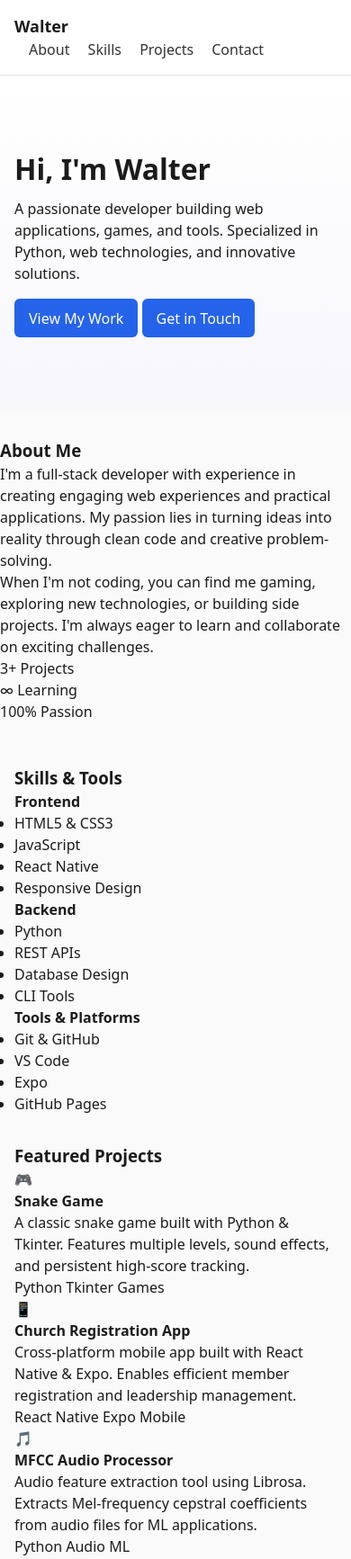
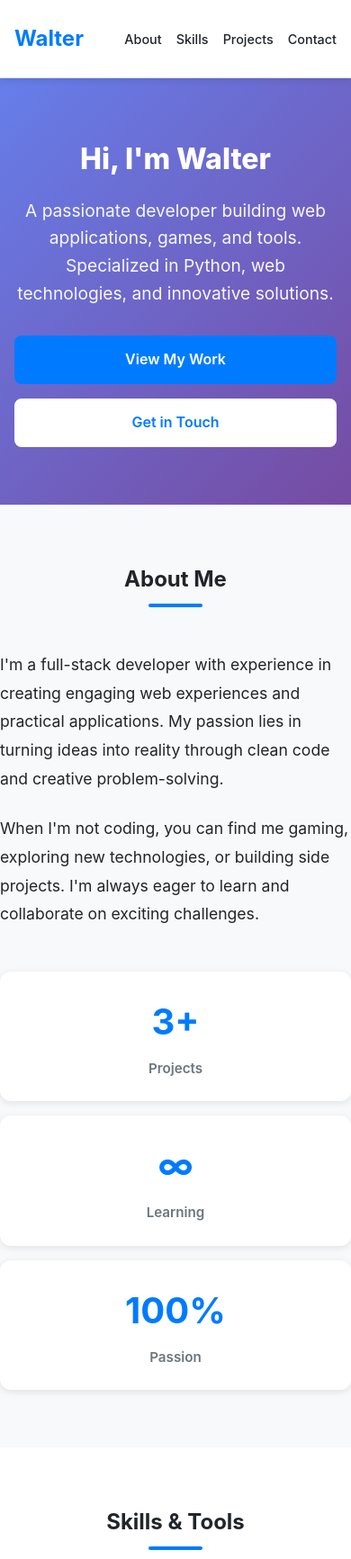
Before and after one commit to walteropp/My-first-site-, a plain HTML site: page index.html in a window 390 px wide. Shown: the top 1733 px of the page at 90% size. Drawn offline with Linux system fonts and the light colour scheme.

Commit message:
Update styles.css - Professional portfolio redesign

```diff
--- a/styles.css
+++ b/styles.css
@@ -1,39 +1,474 @@
+/* CSS Variables */
+:root {
+  --primary: #007bff;
+  --primary-dark: #0056b3;
+  --secondary: #6c757d;
+  --success: #28a745;
+  --danger: #dc3545;
+  --light: #f8f9fa;
+  --dark: #212529;
+  --white: #ffffff;
+  --border: #dee2e6;
+  --shadow: 0 2px 8px rgba(0, 0, 0, 0.1);
+  --shadow-lg: 0 4px 16px rgba(0, 0, 0, 0.15);
+}
+
 /* Basic reset */
-*{box-sizing:border-box;margin:0;padding:0}
-html,body{height:100%}
-body{font-family:system-ui,-apple-system,Segoe UI,Roboto,'"Helvetica Neue"',Arial;line-height:1.5;color:#1b1b1b;background:#fafafa}
-.container{max-width:1000px;margin:0 auto;padding:1rem}
+* {
+  box-sizing: border-box;
+  margin: 0;
+  padding: 0;
+}
+
+html, body {
+  height: 100%;
+}
+
+body {
+  font-family: -apple-system, BlinkMacSystemFont, 'Segoe UI', 'Roboto', 'Oxygen', 'Ubuntu', 'Cantarell', 'Fira Sans', 'Droid Sans', 'Helvetica Neue', sans-serif;
+  line-height: 1.6;
+  color: var(--dark);
+  background: var(--white);
+}
+
+.container {
+  max-width: 1200px;
+  margin: 0 auto;
+  padding: 0 1rem;
+}
 
 /* Header */
-.site-header{background:#fff;border-bottom:1px solid #e6e6e6}
-.site-header .container{display:flex;align-items:center;justify-content:space-between;padding:1rem}
-.site-title{font-size:1.125rem}
-.nav a{margin-left:1rem;color:#333;text-decoration:none}
-.nav a:hover{text-decoration:underline}
+.site-header {
+  background: var(--white);
+  border-bottom: 1px solid var(--border);
+  position: sticky;
+  top: 0;
+  z-index: 100;
+  box-shadow: var(--shadow);
+}
+
+.header-content {
+  display: flex;
+  align-items: center;
+  justify-content: space-between;
+  padding: 1.5rem 0;
+}
+
+.site-title {
+  font-size: 1.5rem;
+  font-weight: 700;
+  color: var(--primary);
+}
+
+.nav {
+  display: flex;
+  gap: 2rem;
+}
+
+.nav a {
+  color: var(--dark);
+  text-decoration: none;
+  font-weight: 500;
+  transition: color 0.3s ease;
+}
+
+.nav a:hover {
+  color: var(--primary);
+}
 
 /* Hero */
-.hero{padding:4rem 0;background:linear-gradient(180deg,#fff,#f7f7fc)}
-.hero h2{font-size:2rem;margin-bottom:.5rem}
-.btn{display:inline-block;margin-top:1rem;padding:.6rem 1rem;background:#2563eb;color:#fff;border-radius:6px;text-decoration:none}
+.hero {
+  padding: 6rem 0;
+  background: linear-gradient(135deg, #667eea 0%, #764ba2 100%);
+  color: var(--white);
+  text-align: center;
+}
 
-/* Features */
-.features .grid{display:grid;gap:1rem;grid-template-columns:repeat(auto-fit,minmax(200px,1fr));margin-top:1rem}
-.features article{background:#fff;border:1px solid #eee;padding:1rem;border-radius:8px}
+.hero-content {
+  max-width: 700px;
+  margin: 0 auto;
+}
 
-.about,.contact{padding:2rem 0}
+.hero h2 {
+  font-size: 3rem;
+  margin-bottom: 1rem;
+  font-weight: 800;
+}
+
+.hero p {
+  font-size: 1.2rem;
+  margin-bottom: 2rem;
+  opacity: 0.95;
+}
+
+.hero-buttons {
+  display: flex;
+  gap: 1rem;
+  justify-content: center;
+  flex-wrap: wrap;
+}
+
+/* Buttons */
+.btn {
+  display: inline-block;
+  padding: 0.75rem 1.5rem;
+  border-radius: 8px;
+  text-decoration: none;
+  font-weight: 600;
+  transition: all 0.3s ease;
+  border: 2px solid transparent;
+  cursor: pointer;
+  font-size: 1rem;
+}
+
+.btn-primary {
+  background: var(--primary);
+  color: var(--white);
+}
+
+.btn-primary:hover {
+  background: var(--primary-dark);
+  transform: translateY(-2px);
+  box-shadow: var(--shadow-lg);
+}
+
+.btn-secondary {
+  background: var(--white);
+  color: var(--primary);
+  border-color: var(--white);
+}
+
+.btn-secondary:hover {
+  background: var(--light);
+  transform: translateY(-2px);
+}
+
+/* Section Headers */
+.section-header {
+  text-align: center;
+  margin-bottom: 3rem;
+}
+
+.section-header h3 {
+  font-size: 2rem;
+  margin-bottom: 0.5rem;
+  color: var(--dark);
+}
+
+.underline {
+  width: 60px;
+  height: 4px;
+  background: var(--primary);
+  margin: 0.5rem auto 0;
+  border-radius: 2px;
+}
+
+/* About Section */
+.about {
+  padding: 4rem 0;
+  background: var(--light);
+}
+
+.about-content p {
+  font-size: 1.1rem;
+  margin-bottom: 1.5rem;
+  line-height: 1.8;
+  max-width: 800px;
+  margin-left: auto;
+  margin-right: auto;
+}
+
+.highlights {
+  display: grid;
+  grid-template-columns: repeat(auto-fit, minmax(150px, 1fr));
+  gap: 2rem;
+  margin-top: 3rem;
+  max-width: 800px;
+  margin-left: auto;
+  margin-right: auto;
+}
+
+.highlight {
+  text-align: center;
+  padding: 1.5rem;
+  background: var(--white);
+  border-radius: 12px;
+  box-shadow: var(--shadow);
+}
+
+.highlight .number {
+  display: block;
+  font-size: 2.5rem;
+  font-weight: 700;
+  color: var(--primary);
+  margin-bottom: 0.5rem;
+}
+
+.highlight .label {
+  display: block;
+  font-size: 0.95rem;
+  color: var(--secondary);
+  font-weight: 600;
+}
+
+/* Skills Section */
+.skills {
+  padding: 4rem 0;
+}
+
+.skills-grid {
+  display: grid;
+  grid-template-columns: repeat(auto-fit, minmax(250px, 1fr));
+  gap: 2rem;
+}
+
+.skill-card {
+  background: var(--light);
+  padding: 2rem;
+  border-radius: 12px;
+  border-left: 4px solid var(--primary);
+  transition: transform 0.3s ease, box-shadow 0.3s ease;
+}
+
+.skill-card:hover {
+  transform: translateY(-5px);
+  box-shadow: var(--shadow-lg);
+}
+
+.skill-card h4 {
+  margin-bottom: 1rem;
+  color: var(--primary);
+  font-size: 1.2rem;
+}
+
+.skill-card ul {
+  list-style: none;
+}
+
+.skill-card li {
+  padding: 0.5rem 0;
+  color: var(--dark);
+}
+
+.skill-card li:before {
+  content: "✓ ";
+  color: var(--success);
+  font-weight: bold;
+  margin-right: 0.5rem;
+}
+
+/* Projects Section */
+.projects {
+  padding: 4rem 0;
+  background: var(--light);
+}
+
+.projects-grid {
+  display: grid;
+  grid-template-columns: repeat(auto-fit, minmax(300px, 1fr));
+  gap: 2rem;
+}
+
+.project-card {
+  background: var(--white);
+  border-radius: 12px;
+  padding: 2rem;
+  box-shadow: var(--shadow);
+  transition: all 0.3s ease;
+  border-top: 4px solid var(--primary);
+}
+
+.project-card:hover {
+  transform: translateY(-8px);
+  box-shadow: var(--shadow-lg);
+}
+
+.project-header {
+  font-size: 3rem;
+  margin-bottom: 1rem;
+  text-align: center;
+}
+
+.project-card h4 {
+  font-size: 1.3rem;
+  margin-bottom: 0.75rem;
+  color: var(--dark);
+}
+
+.project-card p {
+  color: var(--secondary);
+  margin-bottom: 1.5rem;
+  line-height: 1.6;
+}
+
+.project-tags {
+  display: flex;
+  gap: 0.5rem;
+  flex-wrap: wrap;
+}
+
+.project-tags span {
+  background: var(--primary);
+  color: var(--white);
+  padding: 0.35rem 0.75rem;
+  border-radius: 20px;
+  font-size: 0.85rem;
+  font-weight: 600;
+}
+
+/* Contact Section */
+.contact {
+  padding: 4rem 0;
+}
+
+.contact-content {
+  max-width: 700px;
+  margin: 0 auto;
+}
+
+.contact-content > p {
+  text-align: center;
+  font-size: 1.1rem;
+  margin-bottom: 2rem;
+  color: var(--secondary);
+}
 
 /* Form */
-form{display:grid;gap:.5rem}
-input,textarea{padding:.6rem;border:1px solid #ddd;border-radius:6px}
-button{padding:.6rem 1rem;background:#111827;color:#fff;border:none;border-radius:6px}
-.form-status{margin-top:.5rem;color:#065f46}
+.form-group {
+  margin-bottom: 1.5rem;
+}
+
+.form-group label {
+  display: block;
+  margin-bottom: 0.5rem;
+  font-weight: 600;
+  color: var(--dark);
+}
+
+.form-group input,
+.form-group textarea {
+  width: 100%;
+  padding: 0.75rem;
+  border: 1px solid var(--border);
+  border-radius: 8px;
+  font-family: inherit;
+  font-size: 1rem;
+  transition: border-color 0.3s ease;
+}
+
+.form-group input:focus,
+.form-group textarea:focus {
+  outline: none;
+  border-color: var(--primary);
+  box-shadow: 0 0 0 3px rgba(0, 123, 255, 0.1);
+}
+
+.form-status {
+  margin-top: 1rem;
+  padding: 1rem;
+  border-radius: 8px;
+  text-align: center;
+}
+
+.form-status.success {
+  background: #d4edda;
+  color: #155724;
+}
+
+.form-status.error {
+  background: #f8d7da;
+  color: #721c24;
+}
+
+/* Social Links */
+.social-links {
+  margin-top: 3rem;
+  padding-top: 2rem;
+  border-top: 1px solid var(--border);
+  text-align: center;
+}
+
+.social-links p {
+  margin-bottom: 1rem;
+  color: var(--secondary);
+  font-weight: 600;
+}
+
+.links {
+  display: flex;
+  gap: 1.5rem;
+  justify-content: center;
+  flex-wrap: wrap;
+}
+
+.links a {
+  color: var(--primary);
+  text-decoration: none;
+  font-weight: 600;
+  transition: color 0.3s ease;
+}
+
+.links a:hover {
+  color: var(--primary-dark);
+}
 
 /* Footer */
-.site-footer{padding:1rem 0;text-align:center;color:#666;font-size:.9rem}
+.site-footer {
+  background: var(--dark);
+  color: var(--white);
+  padding: 2rem 0;
+  text-align: center;
+  margin-top: 4rem;
+}
+
+.site-footer p {
+  margin: 0;
+  opacity: 0.9;
+}
 
 /* Utilities */
-.visually-hidden{position:absolute!important;height:1px;width:1px;overflow:hidden;clip:rect(1px,1px,1px,1px);white-space:nowrap}
+.visually-hidden {
+  position: absolute !important;
+  height: 1px;
+  width: 1px;
+  overflow: hidden;
+  clip: rect(1px, 1px, 1px, 1px);
+  white-space: nowrap;
+}
 
-@media (min-width:800px){
-  .hero h2{font-size:2.5rem}
+/* Responsive */
+@media (max-width: 768px) {
+  .hero h2 {
+    font-size: 2rem;
+  }
+
+  .section-header h3 {
+    font-size: 1.5rem;
+  }
+
+  .nav {
+    gap: 1rem;
+  }
+
+  .nav a {
+    font-size: 0.9rem;
+  }
+
+  .hero-buttons {
+    flex-direction: column;
+  }
+
+  .btn {
+    width: 100%;
+    text-align: center;
+  }
+
+  .hero {
+    padding: 4rem 0;
+  }
+
+  .highlights {
+    grid-template-columns: 1fr;
+    gap: 1rem;
+  }
 }
```
